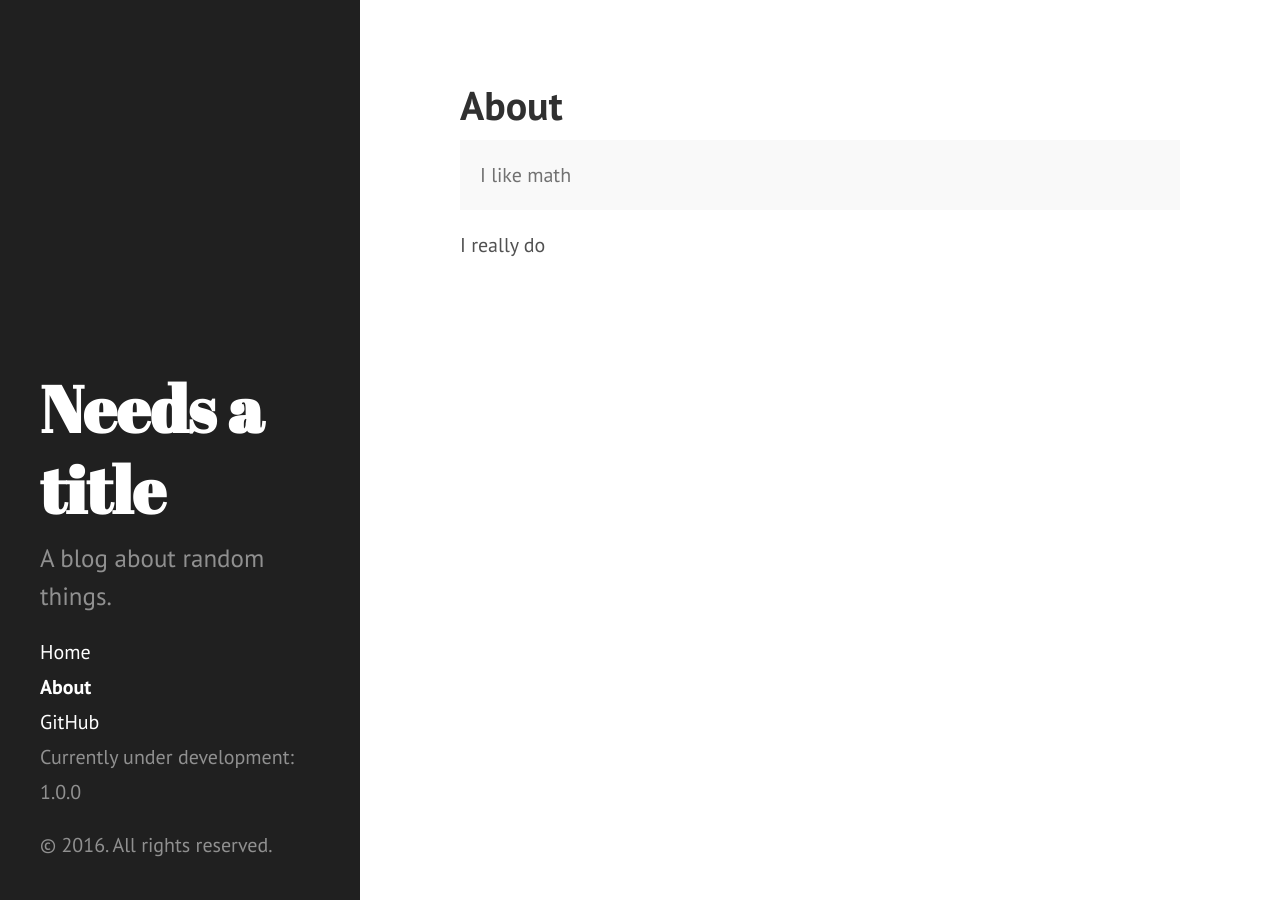
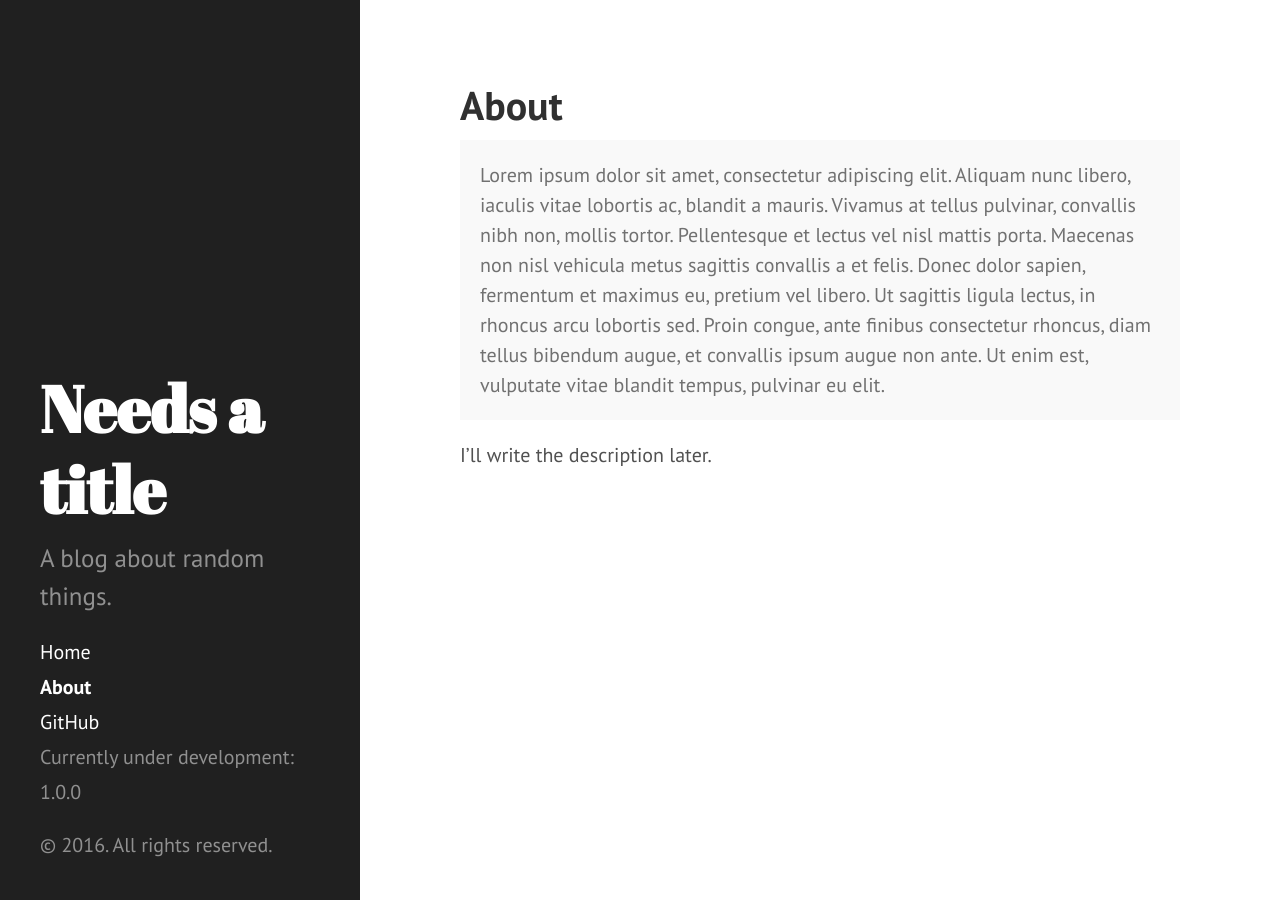
Before and after one commit to parksw3/parksw3.github.io, a Jekyll site: the page built from about.md, in a window 1280 px wide. Built offline with Jekyll 4.4.1, drawn with Linux system fonts in a browser that asks for light colours.

Commit message:
lorem ipsum

```diff
--- a/about.md
+++ b/about.md
@@ -4,7 +4,7 @@ title: About
 ---
 
 <p class="message">
-  I like math
+  Lorem ipsum dolor sit amet, consectetur adipiscing elit. Aliquam nunc libero, iaculis vitae lobortis ac, blandit a mauris. Vivamus at tellus pulvinar, convallis nibh non, mollis tortor. Pellentesque et lectus vel nisl mattis porta. Maecenas non nisl vehicula metus sagittis convallis a et felis. Donec dolor sapien, fermentum et maximus eu, pretium vel libero. Ut sagittis ligula lectus, in rhoncus arcu lobortis sed. Proin congue, ante finibus consectetur rhoncus, diam tellus bibendum augue, et convallis ipsum augue non ante. Ut enim est, vulputate vitae blandit tempus, pulvinar eu elit.
 </p>
 
-I really do
+I'll write the description later.
```
